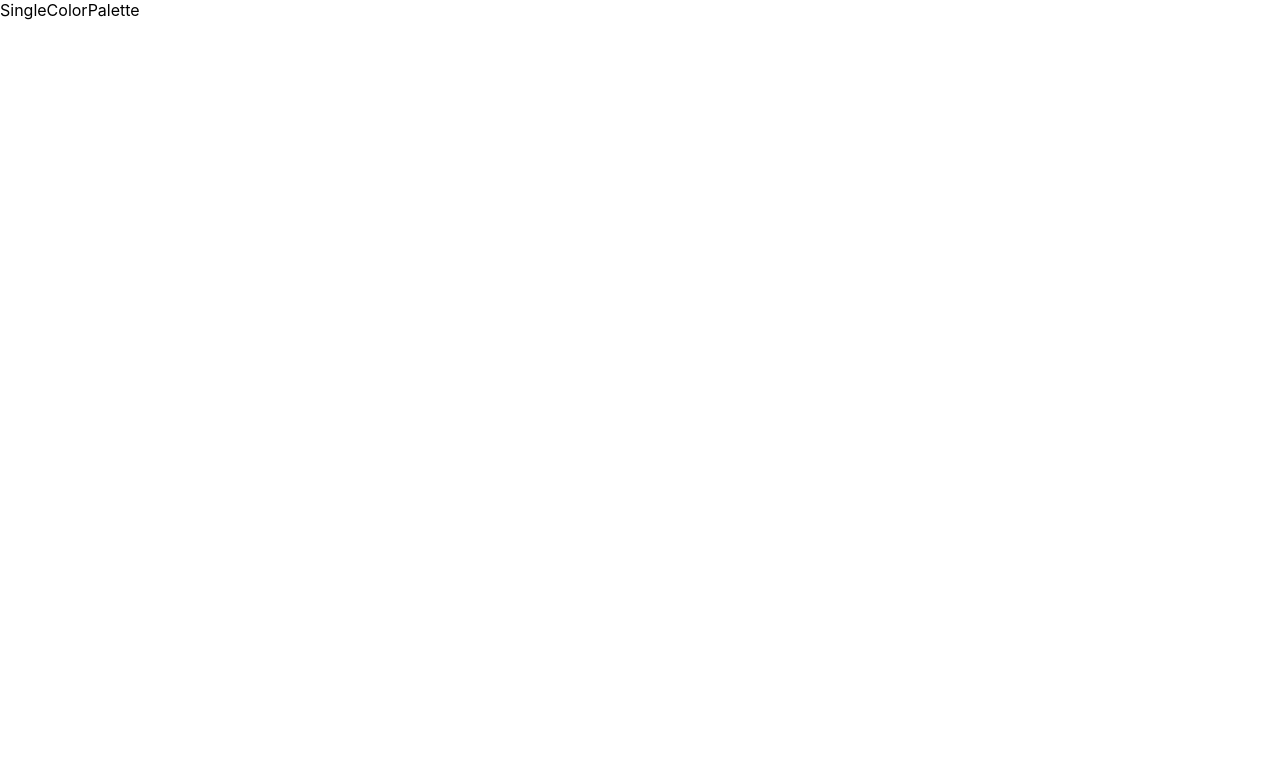
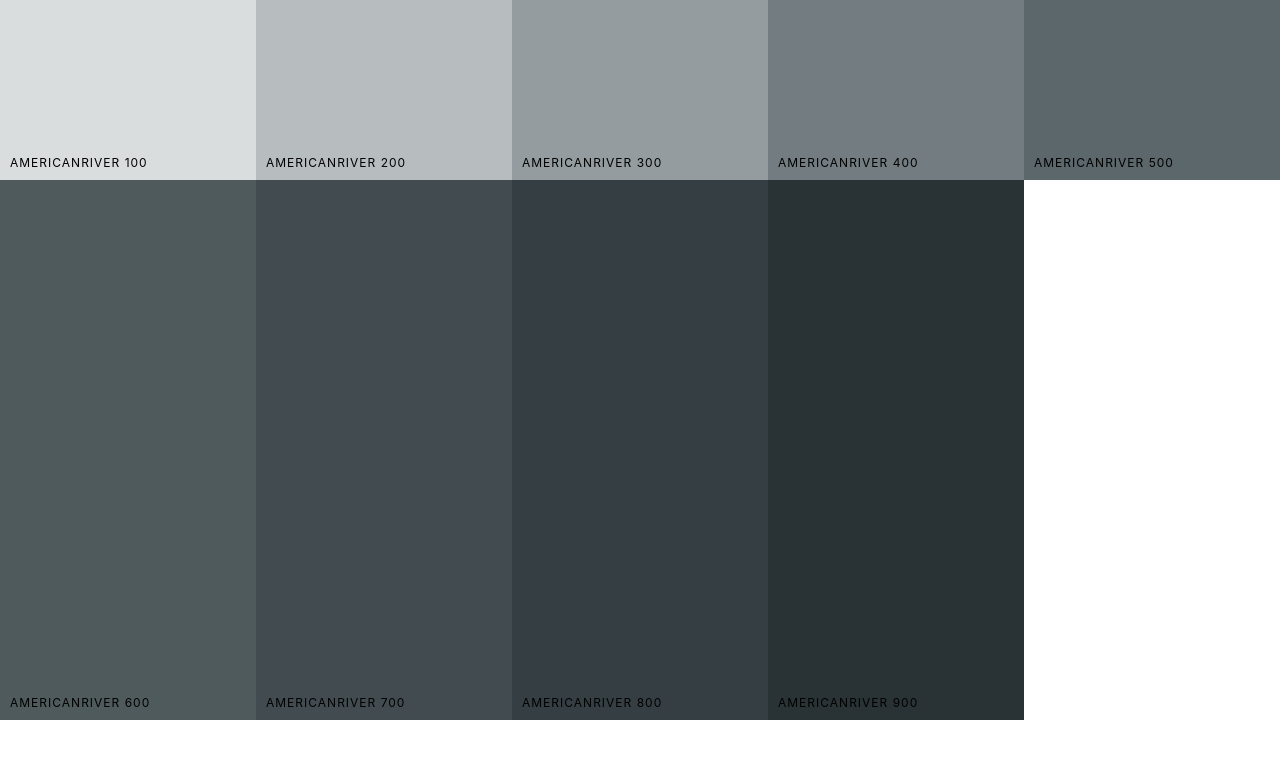
Before and after one commit to vadholovin/colors-app, a React (Create React App) app: page /palette/flat-ui-colors-american/americanriver in a window 1280 px wide. Shown: the top 758 px of the page. Built offline with nearby package versions, Linux system fonts and the light colour scheme.

Commit message:
Display colors in SingleColorPalette

```diff
--- a/src/ColorBox.js
+++ b/src/ColorBox.js
@@ -4,7 +4,7 @@ import { CopyToClipboard } from 'react-copy-to-clipboard';
 import './ColorBox.css';
 
 export default function ColorBox(props) {
-  const { background, name, moreUrl } = props;
+  const { background, name, moreUrl, showLink } = props;
   const [copied, setCopied] = useState(false);
   const changeCopyState = () => {
     setCopied(true);
@@ -30,9 +30,11 @@ export default function ColorBox(props) {
           </div>
           <button className="ColorBox-copy-button">Copy</button>
         </div>
-        <Link to={moreUrl} onClick={e => e.stopPropagation()}>
-          <span className="ColorBox-see-more">More</span>
-        </Link>
+        {showLink && (
+          <Link to={moreUrl} onClick={e => e.stopPropagation()}>
+            <span className="ColorBox-see-more">More</span>
+          </Link>
+        )}
       </div>
     </CopyToClipboard>
   );
--- a/src/Palette.js
+++ b/src/Palette.js
@@ -18,6 +18,7 @@ function Palette() {
       name={color.name}
       background={color[colorFormat]}
       moreUrl={`/palette/${paletteId}/${color.id}`}
+      showLink={true}
     />
   ));
   const changeLevel = (value) => setLevel(value);
--- a/src/SingleColorPalette.js
+++ b/src/SingleColorPalette.js
@@ -1,8 +1,60 @@
-import React from 'react'
+import React, {useState} from 'react';
+import {useParams} from 'react-router-dom';
+import seedColors from './seedColors';
+import { generatePalette } from './colorHelpers';
+import ColorBox from './ColorBox';
+import Navbar from './Navbar';
+import './Palette.css';
 
 function SingleColorPalette() {
+  const { paletteId, colorId } = useParams();
+  const currentPalette = generatePalette(findPalette(paletteId));
+  const shades = gatherShades(currentPalette, colorId);
+
+  console.log(shades);
+
+  function findPalette(id) {
+    return seedColors.find(item => item.id === id);
+  }
+
+  function gatherShades(palette, colorToFilterBy) {
+    let shades = [];
+    const allColors = palette.colors;
+
+    for (let key in allColors) {
+      shades = shades.concat(
+        allColors[key].find(color => color.id === colorToFilterBy)
+      );
+    }
+
+    return shades.slice(1);
+  }
+
+  const boxes = shades.map((color) => (
+    <ColorBox
+      key={color.name}
+      name={color.name}
+      background={color.hex}
+      showLink={false}
+    />
+  ));
+
   return (
-    <div>SingleColorPalette</div>
+    <div className="Palette">
+      {/* <Navbar
+        level={level}
+        changeLevel={changeLevel}
+        colorFormat={colorFormat}
+        changeFormat={changeFormat}
+      /> */}
+      <div className="Palette-colors">
+        {boxes}
+      </div>
+      <footer className='Palette-footer'>
+        {/* {paletteName}
+        <span>{emoji}</span> */}
+      </footer>
+    </div>
   )
 }
 
```
